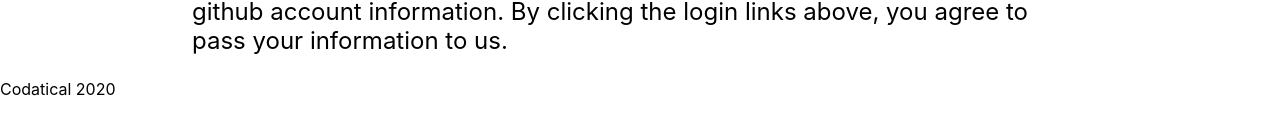
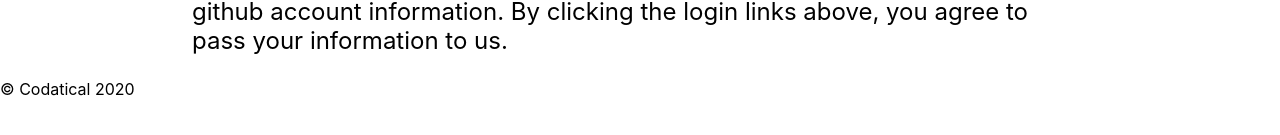
Before and after one commit to mcbadger88/real-code-problems-frontend, a React (Create React App) app in the folder react-app/: page /signup in a window 1280 px wide. Shown: the part 523-658 px from the top of the page. Built offline with nearby package versions, Linux system fonts and the light colour scheme; no server answers.

Commit message:
styling copyright for presentation

```diff
--- a/react-app/src/pages/SignUp.js
+++ b/react-app/src/pages/SignUp.js
@@ -23,7 +23,7 @@ const SignUp = (props) => {
             <a className={styles.LogIn} href={`${process.env.REACT_APP_BACKEND_BASE_URL}/user/gitauth`}>Log in with github</a>
             <a className={styles.LogOut} href={`${process.env.REACT_APP_BACKEND_BASE_URL}/user/logout`}>Log out for github</a>
             <p className={styles.terms}>In order to use our site, we will request you grant us permission to use your github account information. By clicking the login links above, you agree to pass your information to us.</p>
-            <p classNama={styles.CopyRight}>Codatical 2020</p>
+            <p classNama={styles.CopyRight}> © Codatical 2020</p>
         </>
     )
 }
--- a/react-app/src/pages/SignUp.module.css
+++ b/react-app/src/pages/SignUp.module.css
@@ -66,5 +66,5 @@
 }
 
 .CopyRight {
-    text-align: center;
+    text-align:center;
 }
```
